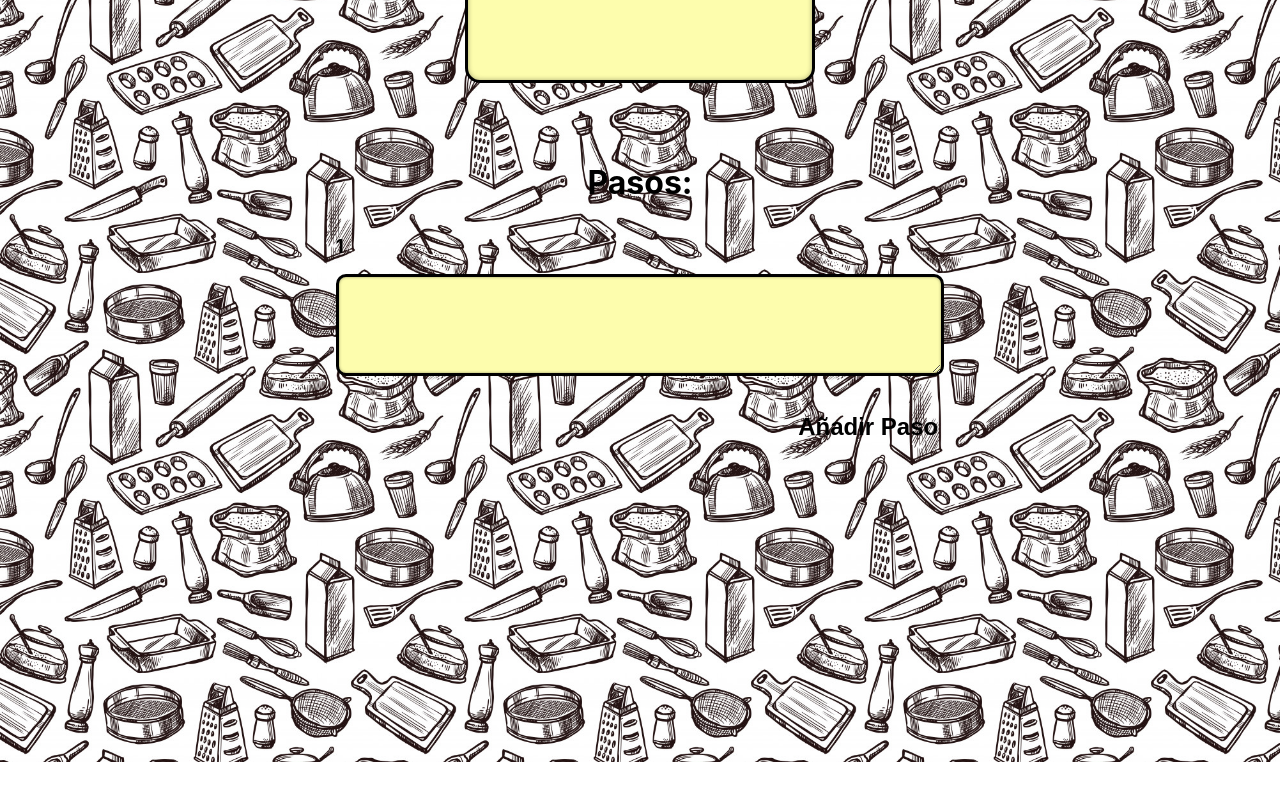
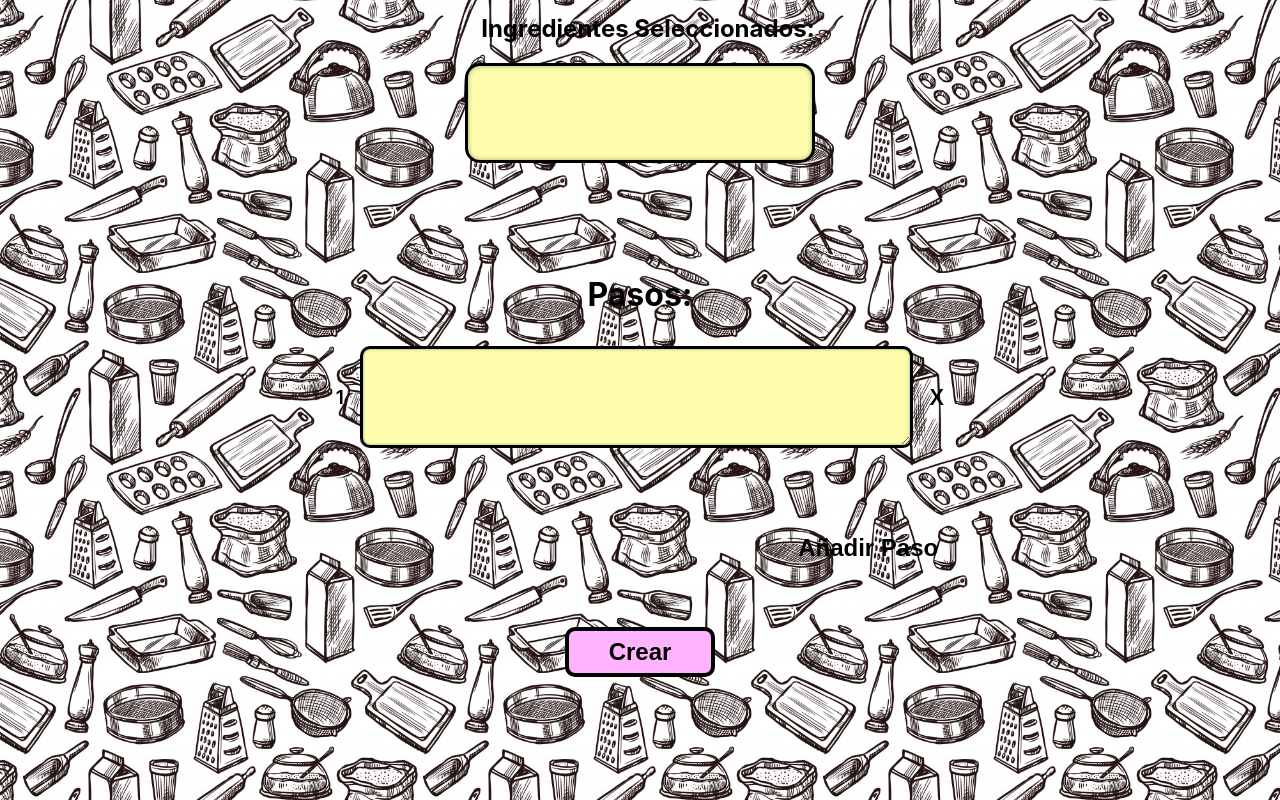
Before and after one commit to sanespi09/COOK-MASTER, a Next.js app: page /create in a window 1280 px wide. Shown: the part 900-1700 px from the top of the page. Before the commit the page ends 1662 px from the top, so only its background shows below. Built offline with nearby package versions, Linux system fonts and the light colour scheme.

Commit message:
added create form validation

```diff
--- a/components/ButtonPurp.js
+++ b/components/ButtonPurp.js
@@ -1,7 +1,7 @@
 import styles from '../styles/ButtonPurp.module.css'
 
-export default function ButtonPurp ({content, width, height}) {
+export default function ButtonPurp ({content, font, height, width}) {
     return (
-        <button style={{ width: width, height: height}} className={styles.button}>{content}</button>
+        <button style={{height: height, fontSize: font, width: width}} className={styles.button}>{content}</button>
     )
 }
--- /dev/null
+++ b/hooks/useFormSubmit.js
@@ -0,0 +1,121 @@
+import { useState } from 'react';
+
+export default function useFormSubmit ( onSubmit ){
+
+    const [ values, setValues ] = useState({name:'', description:'', steps:['']});
+    const [ errors, setErrors ] = useState({steps: ['']});
+
+    const handleChange = (e) => {
+        const name = e.target.name;
+
+        if(!isNaN(name)){
+            let newSteps = values.steps.slice();
+            newSteps[name-1] = e.target.value;
+            setValues({
+                ...values,
+                steps: newSteps
+            })
+        } else {
+        setValues({
+            ...values,
+            [e.target.name]: e.target.value
+        });
+        };
+    };
+
+    const handleBlur = (e) => {
+        let name = e.target.name;
+        let value = e.target.value;
+
+        let error = validate(name, value);
+
+        if(!isNaN(name)){
+            let newStepsError = errors.steps.slice();
+            newStepsError[name-1] = error;
+            setErrors({
+                ...errors,
+                steps: newStepsError
+            });
+        } else {
+            setErrors({
+                ...errors,
+                [name]: error
+            })
+        }
+    }
+
+    const handleSubmit = (e) => {
+        e.preventDefault();
+        let errorObject = {...errors};
+
+        Object.entries(values).forEach( v => {
+            if(v[0] !== 'steps' ){
+                let error = validate(v[0], v[1]);
+                errorObject = {
+                    ...errorObject,
+                    [v[0]]: error
+                }
+            } else {
+                v[1].forEach( (s,i) => {
+                    let error = validate(i, s);
+                    let newStepsErrors = errorObject.steps.slice();
+                    newStepsErrors[i] = error;
+
+                    errorObject = {
+                        ...errorObject,
+                        steps: newStepsErrors
+                    }
+                })
+            }
+        });
+
+        if(errorObject.name === '' && errorObject.description === '' && errorObject.steps.every( e => e === '')){
+            onSubmit(values);
+        }
+        else{
+        console.log(errorObject);
+        setErrors(errorObject);
+        };
+    }
+
+    const validate = (name, value) => {
+        var error;
+
+        switch (name){
+            case 'name':
+                if(!isNaN(value)){
+                    error = 'El nombre debe contener letras'
+                }
+                else if(value.length <= 5 || value === ''){
+                    error = 'El nombre debe contener mas de 5 carácteres'
+                } else error = '';
+                break;
+            case 'description':
+                if (!isNaN(value)) {
+                    error = 'La descripción debe contener letras'
+                }
+                else if (value.length <= 10) {
+                    error = 'La descripción debe contener mas de 10 carácteres'
+                } else error =  '';
+                break;
+            case 'ingredients':
+                if(value.length === 0){
+                    error = 'Su receta debe contener al menos 1 ingrediente'
+                } else error = '';
+                break;
+            default:
+                if (!isNaN(value)) {
+                    error = 'El paso debe contener letras'
+                }
+                else if (value.length <= 10) {
+                    error = 'El paso debe contener mas de 10 carácteres'
+                } else error =  '';
+                break;
+        }
+
+        return error;
+    }
+
+    return [values, errors, handleChange, handleSubmit, handleBlur];
+
+}
--- a/package.json
+++ b/package.json
@@ -12,7 +12,9 @@
     "next": "10.2.3",
     "react": "17.0.2",
     "react-dom": "17.0.2",
+    "react-transition-group": "^4.4.2",
     "sass": "^1.35.1",
-    "styled-components": "^5.3.0"
+    "styled-components": "^5.3.0",
+    "uuid": "^8.3.2"
   }
 }
--- a/pages/api/firebase.js
+++ b/pages/api/firebase.js
@@ -1,7 +1,5 @@
 import firebase from 'firebase/app'
 import 'firebase/firestore';
-
-
 
 const firebaseConfig = {
     apiKey: "AIzaSyDM8uayG1WzruM57wm5igDl6_BpXsIyAow",
--- a/pages/create.js
+++ b/pages/create.js
@@ -1,66 +1,123 @@
 import Layout from '../components/Layout'
 import IngredientBox from '../components/IngredientBox';
 import ButtonSub from '../components/ButtonSub';
-import { useReducer, useState } from 'react';
+import ButtonPurp from '../components/ButtonPurp';
+import { useReducer, useState, useEffect } from 'react';
 import IngredientDispatch from '../components/context/IngredientDispatch';
 import IngredientReducer from '../reducer/IngredientReducer';
 import styles from '../styles/Create.module.scss';
-
-
+import useFormSubmit from '../hooks/useFormSubmit';
+import { CSSTransition, TransitionGroup } from 'react-transition-group';
+import { v1 as uuidv1 } from 'uuid';
 export default function Create ( props ){
 
+    const onFormSubmit = (values) => {
+        fetch('api/recipes', {
+            method: 'POST',
+            body: values
+        })
+        console.log(values);
+    }
+
     const [ state, dispatch ] = useReducer(IngredientReducer, { ingredients: []});
-    const [ pasos, setPasos ] = useState(['']);
+    const [ pasos, setPasos ] = useState([{id:uuidv1(), value:''}]);
+    const [ values, errors, handleChange, handleSubmit, handleBlur ] = useFormSubmit(onFormSubmit);
 
     const removeIngredient = (name) => {
         dispatch({ type: 'remove' , payload: name });
-    }
+    };
 
-    const pasosList = pasos.map( (paso, i) => {
-        return(
-            <div className={styles.paso} key={i}>
-                <label>{i+1}</label>
-                <textarea rows={5} value={paso} className={styles.input}></textarea>
-            </div>
-        )
-    })
+    useEffect( () => {
+        values.ingredients = state.ingredients;
+    }, [ state ]);
+
 
     const addPaso = (e) => {
         e.preventDefault();
         if(pasos.length < 5){
-        let newPasos = pasos.slice();
-        newPasos.push('');
+        setPasos( prev => [
+            ...prev,
+            {id: uuidv1(), value: ''}
+        ])
 
-        setPasos(newPasos);
+        values.steps = [
+            ...values.steps,
+            ''
+        ]
+        console.log(pasos);
         }
+    };
 
-        else return;
-    }
+    const removePaso = (e, id) => {
+        if(pasos.length > 1){
+        setPasos( prev => prev.filter( p => p.id !== id) );
+
+        let newSteps = values.steps.slice();
+        newSteps.splice(id, 1);
+        values.steps = newSteps;
+
+        let newStepsErrors = errors.steps.slice();
+        newStepsErrors.splice(id, 1);
+        errors.steps = newStepsErrors;
+        }
+    };
+
+    const pasosList = pasos.map( (p,i) => {
+        return(
+                <CSSTransition
+                    key={p.id}
+                    timeout={300}
+                    classNames={{
+                    enter: styles.pasoEnter,
+                    enterActive: styles.pasoEnterActive,
+                    exitActive: styles.pasoExitActive
+                }}>
+                <div style={{width: '100%'}} className={styles.paso} key={p.id}>
+                    <div className={styles.pasoContent}>
+                        <label>{i + 1}</label>
+                        <textarea name={i + 1} rows={5} onChange={handleChange} onBlur={handleBlur} value={values.steps[i]} className={styles.input}></textarea>
+                        <div className={styles.removePaso} onClick={(e) => removePaso(e, p.id)}>X</div>
+                    </div>
+                    <div className={styles.error}>{errors.steps[i]}</div>
+                </div>
+                </CSSTransition>
+        )
+        })
 
     return(
         <IngredientDispatch.Provider value={dispatch}>
             <Layout activeIng={state.ingredients}>
                 <section className={styles.container}>
-                    <form className={styles.form} name="create-form">
+                    <form onSubmit={handleSubmit} className={styles.form} name="create-form">
                         <div className={styles.formTitle}>
                             <h2>Crea tu propia receta:</h2>
                         </div>
                         <div className={styles.formSection}>
                             <label>Nombre:</label>
-                            <input className={styles.input}></input>
+                            <input onChange={handleChange} onBlur={handleBlur} value={values.name} type='text' name='name' className={styles.input}></input>
+                            <div className={styles.error}>{errors.name}</div>
                         </div>
                         <div className={styles.formSection}>
                             <label>Descripción:</label>
-                            <textarea rows={10} className={styles.input}></textarea>
+                            <textarea onChange={handleChange} onBlur={handleBlur} value={values.description} name='description' rows={10} className={styles.input}></textarea>
+                            <div className={styles.error}>{errors.description}</div>
                         </div>
                         <div className={styles.formSection}>
                             <IngredientBox ingredients={state.ingredients} onRemove={removeIngredient} />
+                            <div className={styles.error}>{errors.ingredients}</div>
                         </div>
                         <div className={styles.formSection}>
                             <h3 className={styles.pasosTitle}>Pasos:</h3>
-                            {pasosList}
+                            <TransitionGroup className={styles.pasosContainer}>
+                                {pasosList}
+                            </TransitionGroup>
                             <div className={styles.pasosButton}>
                                 <ButtonSub onClick={addPaso} content='Añadir Paso' font='1.5em'/>
+                            </div>
+                        </div>
+                        <div className={styles.formSection}>
+                            <div className={styles.submitForm}>
+                                <ButtonPurp content='Crear' height='50px' width='150px' font='1.5em' />
                             </div>
                         </div>
                     </form>
--- a/styles/Create.module.scss
+++ b/styles/Create.module.scss
@@ -15,7 +15,8 @@
 }
 
 .formSection{
-    margin-top: 1rem;
+    position: relative;
+    margin-top: 2rem;
     display: flex;
     flex-direction: column;
     align-items: center;
@@ -57,5 +58,74 @@
 }
 
 .paso{
+    margin-bottom: 2rem;
+    position: relative;
+    display: flex;
+    flex-direction: column;
+    align-items: center;
+    width: 100%;
+    gap: .3em;
+
+    textarea{
+        margin-top: 0;
+    }
+}
+
+.pasoContent{
+    align-items: center;
+    width: 100%;
+    display: flex;
+    gap: 1rem;
+}
+
+.error{
+    color: var(--text-color-warn);
+    margin-top: 1rem;
+    position: relative;
+    font-size: 1em;
+    font-weight: 600;
+}
+
+.removePaso{
+    position: relative;
+    font-weight: 600;
+    cursor: pointer;
+    font-size: 1.3em;
+
+}
+.pasosContainer{
     width: 100%;
 }
+
+.pasoExitActive{
+    animation: fadeOut .2s forwards ease-in-out;
+}
+
+.pasoEnterActive{
+    animation: fadeIn .2s ease-in-out;
+}
+
+@keyframes fadeIn {
+    from{
+        opacity: 0;
+        height: 0;
+        transform: translateX(-50%) scaleY(0);
+    }
+    to{
+        height: 100px;
+        opacity: 1;
+        transform: translateX(0) scaleY(1);
+    }
+}
+@keyframes fadeOut {
+    from{
+        opacity: 1;
+        transform: translateX(0) scaleY(1);
+        height: 100px;
+    }
+    to{
+        height: 0;
+        opacity: 0;
+        transform: translateX(-50%) scaleY(0);
+    }
+}
--- a/styles/Header.module.scss
+++ b/styles/Header.module.scss
@@ -60,7 +60,7 @@
 
 .themeButton{
     margin-left: 4rem;
-    background-color: var(--colors-primary);
+    background-color: rgb(41, 30, 68);
     border-radius: 10px;
     border: 3px solid black;
     padding: 0 .1rem;
--- a/styles/globals.scss
+++ b/styles/globals.scss
@@ -14,14 +14,16 @@ body{
 
 body[data-theme="light"]{
   --colors-bg: #ffe65bd8;
-  --primary-color: #fff10a;
+  --primary-color: #fff98a;
   --text-color: black;
+  --text-color-warn: #b41818;
 }
 
 body[data-theme="dark"]{
   --colors-bg: #ffe65bd8;
   --primary-color: #fff10a;
   --text-color: black;
+  --text-color-warn: #964040;
 }
 
 a {
```
Also changed, not shown: pages/api/recipes.js (+37 -34 lines), 1 other file (tests, documents, lock files or other folders).
